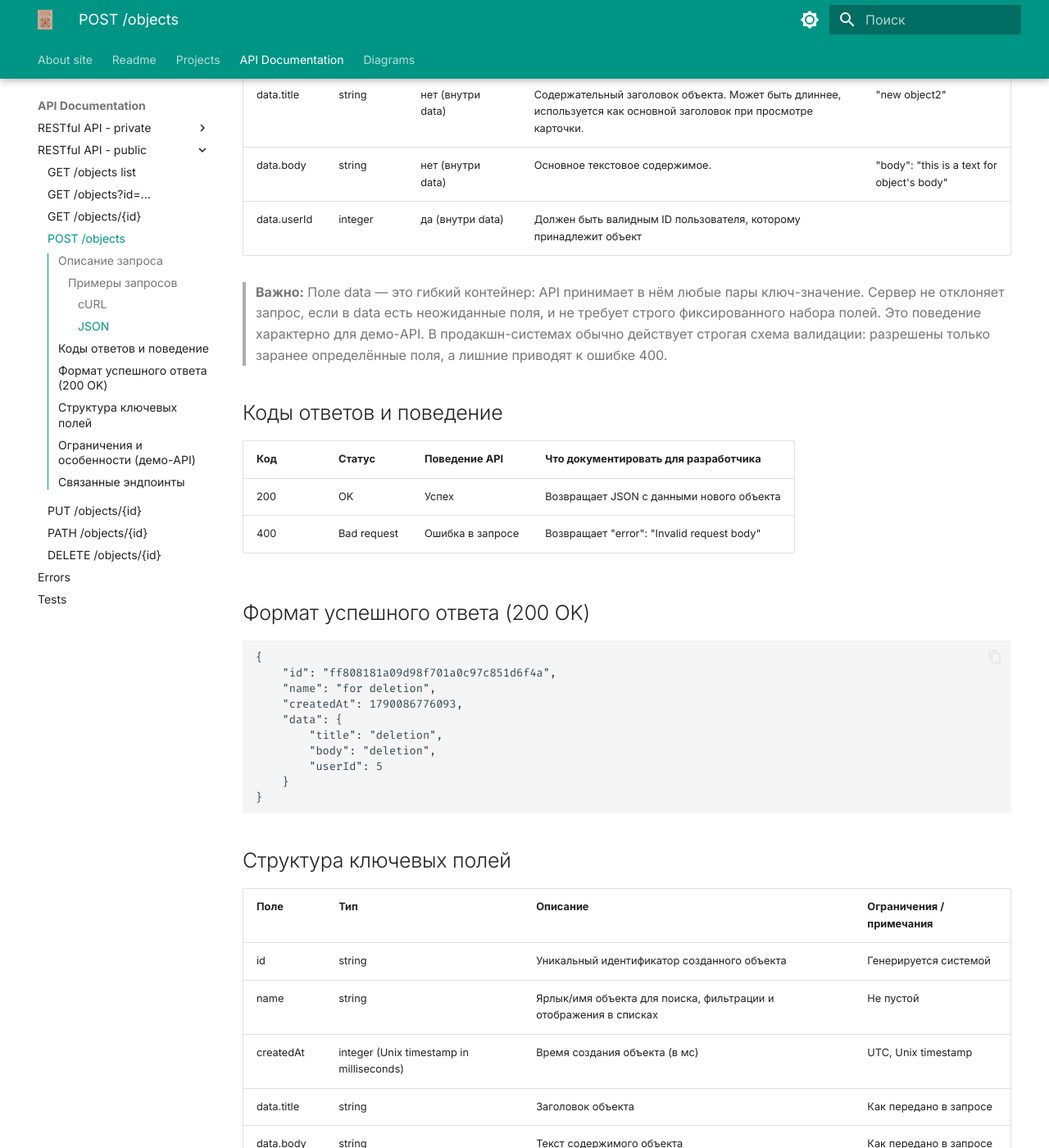
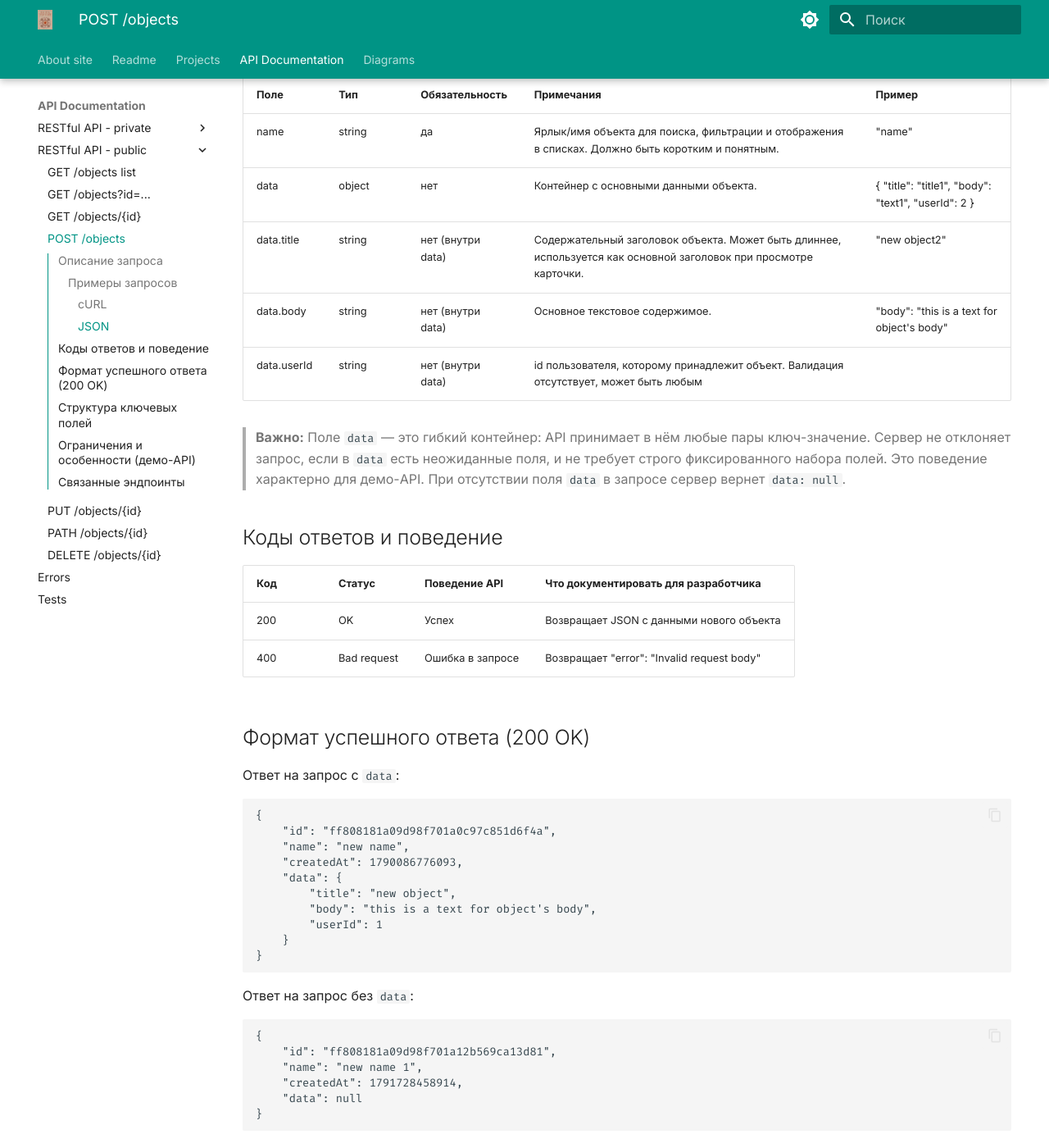
Before and after one commit to aventis1981/Techwriter_docs, an MkDocs documentation site: the page built from docs/api_3.md, in a window 1280 px wide and 1400 px high, scrolled down 1464 px. Shown: the whole window at 82% size. Built offline with MkDocs 1.6.1 and Material for MkDocs 9.7.7, drawn with Linux system fonts in a browser that asks for light colours; some of the changed text lies outside the part shown.

Commit message:
post object modified

````diff
--- a/docs/api_3.md
+++ b/docs/api_3.md
@@ -38,6 +38,8 @@
 
 #### JSON
 
+Запрос с `data`:
+
 ```jsonc
 {
   "name": "new name",
@@ -49,17 +51,24 @@
 }
 ```
 
+Запрос без `data`:
+```json
+{
+  "name": "new name 1"
+}
+```
+
 |Поле	|Тип	|Обязательность	|Примечания| Пример |
 | --- | --- | --- | --- |  --- |
 |name	|string|	да |  Ярлык/имя объекта для поиска, фильтрации и отображения в списках. Должно быть коротким и понятным.   | "name" |
-|data	|object|	да |  Контейнер с основными данными объекта.   | { "title": "title1", "body": "text1", "userId": 2 } |
+|data	|object|	нет |  Контейнер с основными данными объекта.   | { "title": "title1", "body": "text1", "userId": 2 } |
 |data.title	|string|	нет  (внутри data)|  Содержательный заголовок объекта. Может быть длиннее, используется как основной заголовок при просмотре карточки.  |"new object2" |
 |data.body	|string|	нет  (внутри data)|  Основное текстовое содержимое. |      "body": "this is a text for object's body" |
-|data.userId	|integer	|да (внутри data)| Должен быть валидным ID пользователя, которому принадлежит объект |
+|data.userId	|string	|нет (внутри data)| id пользователя, которому принадлежит объект. Валидация отсутствует, может быть любым |
 
->**Важно:** Поле data — это гибкий контейнер: API принимает в нём любые пары ключ-значение. Сервер не отклоняет запрос, если в data есть неожиданные поля, и не требует строго фиксированного набора полей.
->Это поведение характерно для демо-API. В продакшн-системах обычно действует строгая схема валидации: разрешены только заранее определённые поля, а лишние приводят к ошибке 400.
-
+>**Важно:** Поле `data` — это гибкий контейнер: API принимает в нём любые пары ключ-значение. Сервер не отклоняет запрос, если в `data` есть неожиданные поля, и не требует строго фиксированного набора полей.
+>Это поведение характерно для демо-API.
+>При отсутствии поля `data` в запросе сервер вернет `data: null`.
 
 ## Коды ответов и поведение
 |Код	|Статус	|Поведение API	|Что документировать для разработчика|
@@ -68,16 +77,28 @@
 |400 |Bad request	|Ошибка в запросе	|Возвращает  "error": "Invalid request body" |
 
 ## Формат успешного ответа (200 OK)
+
+Ответ на запрос с `data`:
 ```json
 {
     "id": "ff808181a09d98f701a0c97c851d6f4a",
-    "name": "for deletion",
+    "name": "new name",
     "createdAt": 1790086776093,
     "data": {
-        "title": "deletion",
-        "body": "deletion",
-        "userId": 5
+        "title": "new object",
+        "body": "this is a text for object's body",
+        "userId": 1
     }
+}
+```
+
+Ответ на запрос без `data`:
+```json
+{
+    "id": "ff808181a09d98f701a12b569ca13d81",
+    "name": "new name 1",
+    "createdAt": 1791728458914,
+    "data": null
 }
 ```
 
@@ -89,13 +110,11 @@
 |createdAt	|integer (Unix timestamp in milliseconds)	|Время создания объекта (в мс)|	UTC, Unix timestamp|
 |data.title	|string|Заголовок объекта|Как передано в запросе|
 |data.body	|string|Текст содержимого объекта|Как передано в запросе|
-|data.userId	|integer|ID пользователя, связанного с объектом|Как передано в запросе|
+|data.userId	|string|ID пользователя, связанного с объектом|Как передано в запросе|
 
 ## Ограничения и особенности (демо-API)
 
 - Статус-код для успешного создания — `200 OK` вместо ожидаемого `201 Created`. Это специфика демо-сервиса.
-- Поле data — это гибкий контейнер: API принимает в нём любые пары ключ-значение. Сервер не отклоняет запрос, если в data есть неожиданные поля, и не требует строго фиксированного набора полей.
-Это поведение характерно для демо-API. В продакшн-системах обычно действует строгая схема валидации: разрешены только заранее определённые поля, а лишние приводят к ошибке 400.
 - Лимиты на длину полей (`name`, `title`, `body`) не зафиксированы публично. Рекомендуется тестировать на граничных значениях.
 - Данные не сохраняются надолго: объекты могут удаляться при сбросе сервиса.
 - Нет rate limiting и детальных кодов ошибок: большинство проблем с валидацией приводит к `400 Bad Request`.
````
Also changed, not shown: other parts of docs/api_3.md (+0 -1 lines).
